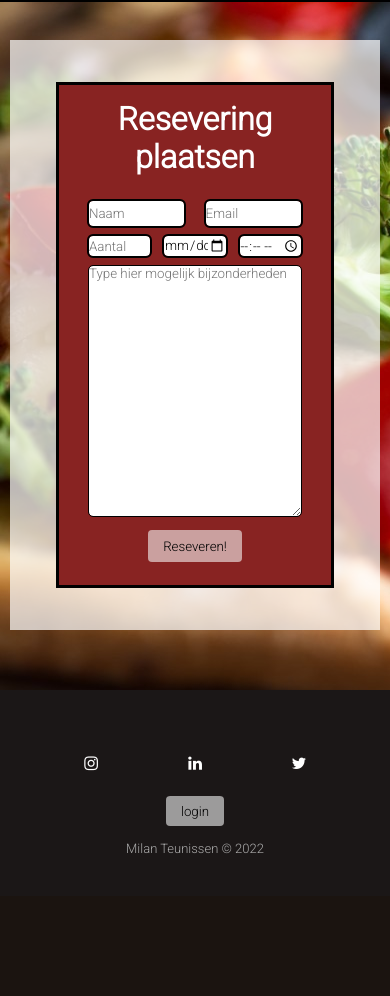
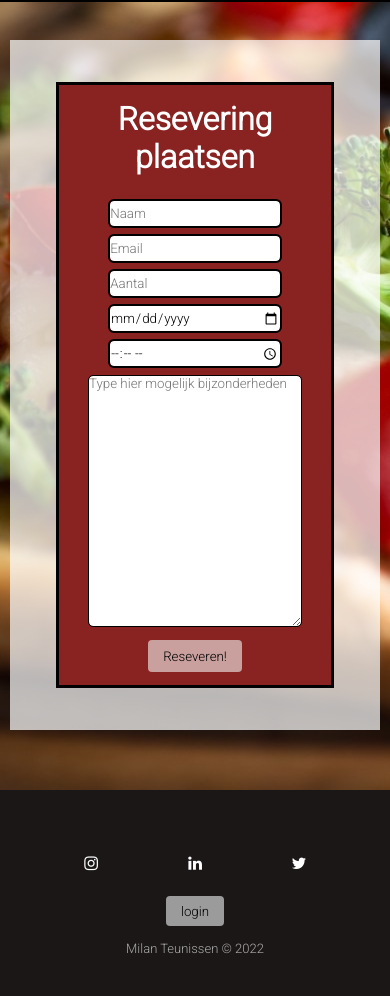
Before and after one commit to MilanTeunissen/miniCRUD, a PHP site: page /reseveren.php in a window 390 px wide. Shown: the part 220-1216 px from the top of the page. Before the commit the page ends 1074 px from the top, so only its background shows below. Run offline with PHP 8.4, Linux system fonts and the light colour scheme; some libraries are stand-ins or nearby versions.

Commit message:
resevering form responsive gemaakt

```diff
--- a/css/style.css
+++ b/css/style.css
@@ -280,7 +280,7 @@ main {
 
 .form_reseveren .aantal-datum-tijd input {
   margin-top: 10px;
-  height: 20px;
+  height: 25px;
   width: 29%;
   border: none;
   border-radius: 4px;
@@ -322,15 +322,29 @@ main .base .reseveren .form_reseveren button:hover {
 }
 
 @media only screen and (max-width: 830px) {
-  .naam-email {
-    display: flex;
-    flex-direction: column;
-    row-gap: 15px;
+  .reseveren {
+    height: 600px;
+    width: 80%;
   }
 
-  .aantal-datum-tijd {
+  .form_reseveren .naam-email input,
+  .form_reseveren .aantal-datum-tijd input {
+    width: 80%;
+  }
+
+  .form_reseveren .naam-email {
     flex-direction: column;
-    justify-content: center;
+    align-items: center;
+    row-gap: 10px;
+  }
+  .form_reseveren .aantal-datum-tijd {
+    flex-direction: column;
+    align-items: center;
+  }
+
+  .form_reseveren .reseveren_bijzonderheden {
+    min-height: 250px;
+    max-height: 250px;
   }
 }
 
```
